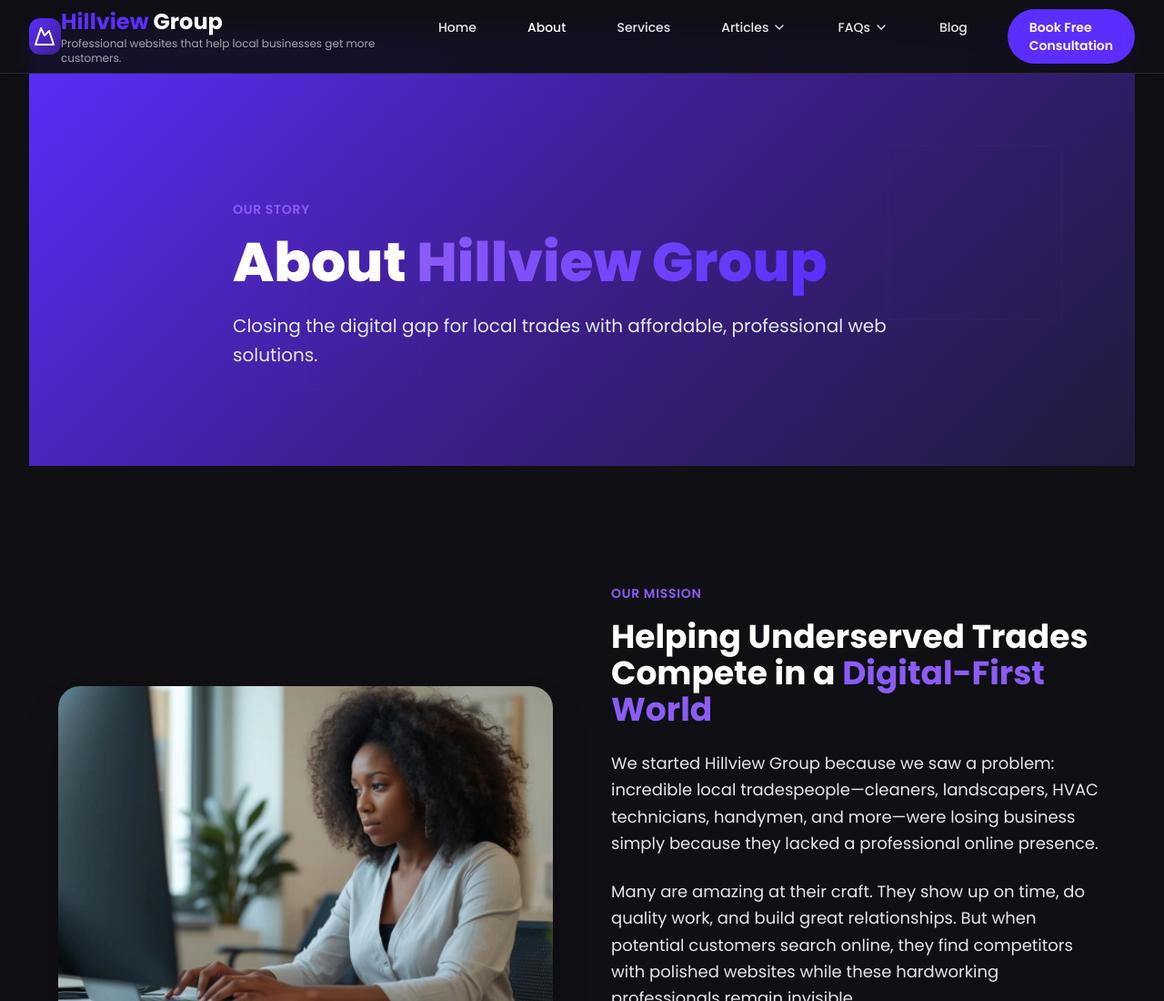
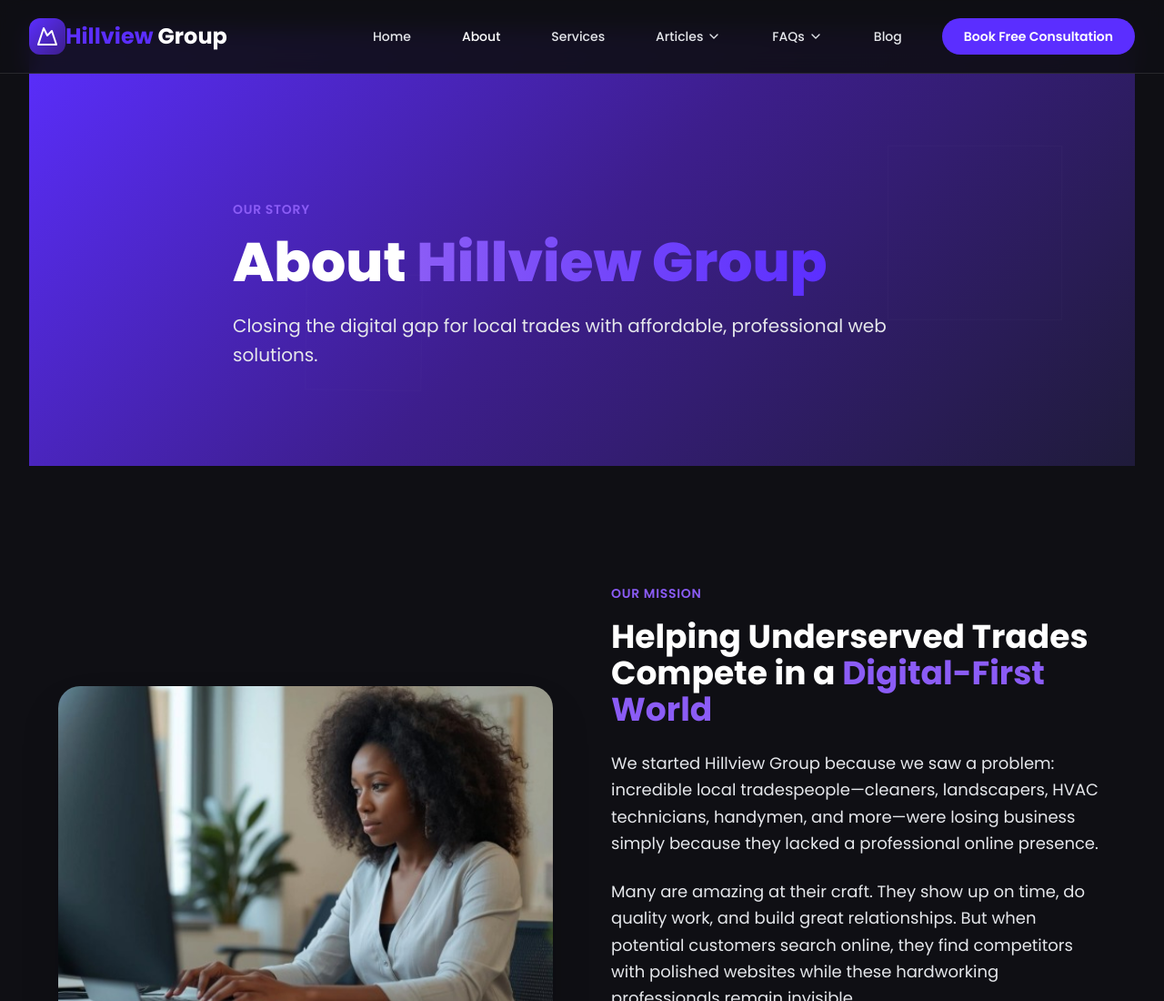
Before and after one commit to Hillview-Group-Inc/website-creation, a plain HTML site: page about.html in a window 1280 px wide. Shown: the top 1100 px of the page at 91% size. Drawn offline with nearby package versions, Linux system fonts and the light colour scheme.

Commit message:
removed the tagline on logo. very ugly

```diff
--- a/about.html
+++ b/about.html
@@ -83,12 +83,9 @@
             >
               <i data-lucide="mountain" class="w-6 h-6 text-white"></i>
             </div>
-            <div class="flex flex-col leading-tight">
-              <a href="index.html" class="text-2xl font-bold text-white">
-                <span class="text-royal">Hillview</span> Group
-              </a>
-              <p class="text-xs text-light/70 hidden md:block">Professional websites that help local businesses get more customers.</p>
-            </div>
+            <a href="index.html" class="text-2xl font-bold text-white">
+              <span class="text-royal">Hillview</span> Group
+            </a>
           </div>
           <div class="hidden md:block">
             <div class="ml-10 flex items-baseline space-x-8">
```
Also changed, not shown: article-why-website-2026.html (+3 -6 lines), blog.html (+3 -6 lines), contact.html (+3 -6 lines), faq-best-platforms.html (+3 -6 lines), faq-website-cost.html (+3 -6 lines), index.html (+3 -6 lines), services.html (+3 -6 lines).
